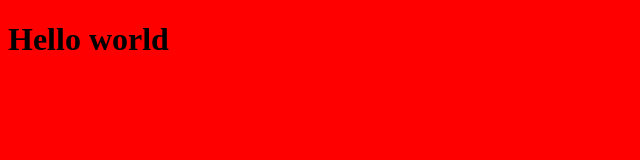
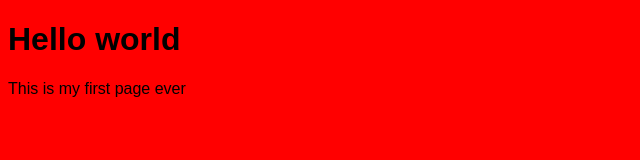
Before and after one commit to KristofferRottingen/Frist-Project, a plain HTML site: page index.html in a window 1280 px wide. Shown: the whole page, without its empty margins (0-640 px from the left). Drawn offline with Linux system fonts and the light colour scheme.

Commit message:
add paragraphs

```diff
--- a/css/styles.css
+++ b/css/styles.css
@@ -1,3 +1,4 @@
 body {
   background: red;
+  font-family: Arial, Helvetica, sans-serif;
 }
--- a/index.html
+++ b/index.html
@@ -5,5 +5,6 @@
   </head>
   <body>
     <h1>Hello world</h1>
+    <p>This is my first page ever</p>
   </body>
 </html>
```
